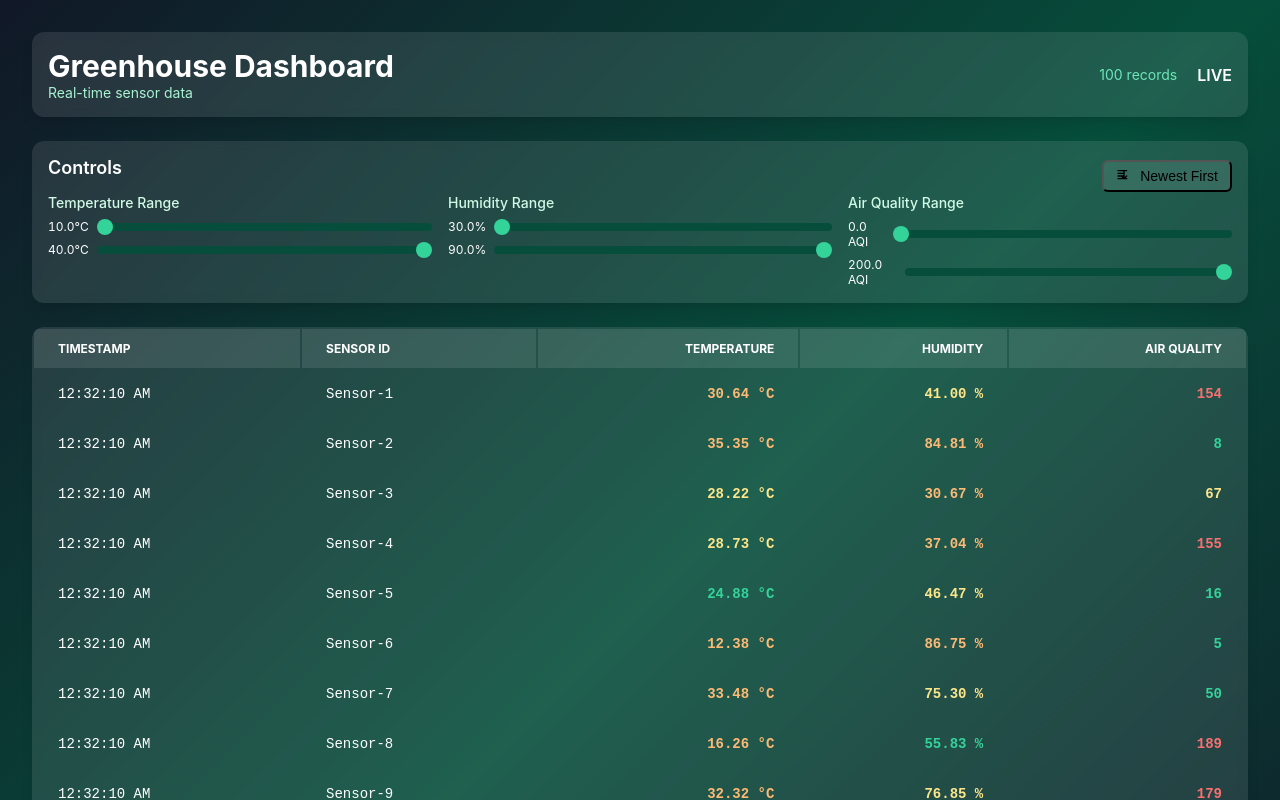
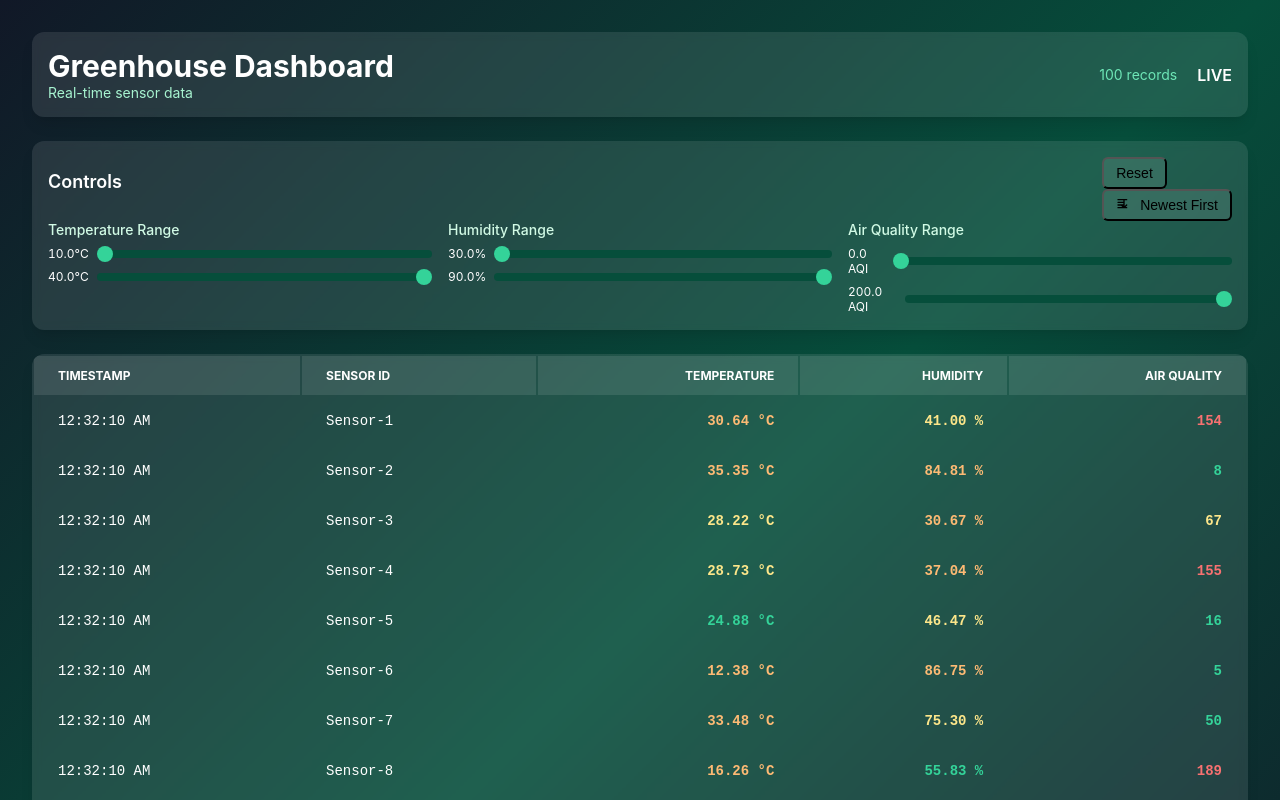
Before and after one commit to GrantOkawa/greenhouse-sensor-dashboard, a React (Create React App) app: page / in a window 1280 px wide. Shown: the top 800 px of the page. Built offline with nearby package versions, Linux system fonts and the light colour scheme; the HTML template or start-up script is replaced by a standard one.

Commit message:
Added reset button for filter controls

```diff
--- a/src/components/Dashboard.tsx
+++ b/src/components/Dashboard.tsx
@@ -105,6 +105,11 @@ const Dashboard = () => {
     setCurrentPage(1); // Reset to first page when sort changes
   }, []);
 
+  const handleResetFilters = useCallback(() => {
+  setFilters(INITIAL_FILTERS);
+  setCurrentPage(1);
+}, []);
+
   return (
     <div className="dashboard">
       <div className="dashboard-container">
@@ -114,6 +119,7 @@ const Dashboard = () => {
           onFilterChange={handleFilterChange}
           sortOrder={sortOrder}
           onSortToggle={handleSortToggle}
+          onReset={handleResetFilters}
         />
         <DataTable data={paginatedData} />
         <Pagination
--- a/src/components/FilterControls.tsx
+++ b/src/components/FilterControls.tsx
@@ -7,7 +7,8 @@ const FilterControls: React.FC<{
   onFilterChange: (filters: Filters) => void;
   sortOrder: SortOrder;
   onSortToggle: () => void;
-}> = ({ filters, onFilterChange, sortOrder, onSortToggle }) => {
+  onReset: () => void;
+}> = ({ filters, onFilterChange, sortOrder, onSortToggle, onReset }) => {
 
   const handleInputChange = (category: keyof Filters, type: 'min' | 'max', value: string) => {
     const numericValue = parseFloat(value);
@@ -65,6 +66,8 @@ return (
     <div className="filter-controls bg-white-10 backdrop-blur-sm border border-white-20 shadow-lg rounded-xl">
       <div className="flex justify-between items-center mb-4">
         <h3 className="filter-title">Controls</h3>
+        <div>
+          <button onClick={onReset} className="sort-button mr-2">Reset</button>
           <button
             onClick={onSortToggle}
             className="sort-button"
@@ -78,6 +81,7 @@ return (
             </span>
           </button>
       </div>
+      </div>
       {/* Use responsive grid class */}
       <div className="grid grid-cols-1 filter-grid gap-4">
         <FilterSlider label="Temperature" category="temperature" min={10} max={40} step={0.5} unit="°C" />
```
Lines whose indentation alone changed are shown as unchanged.
